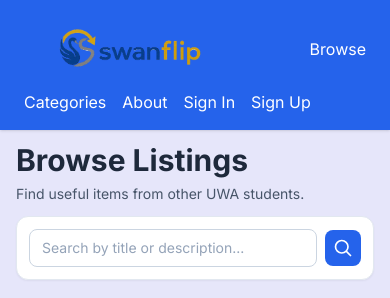
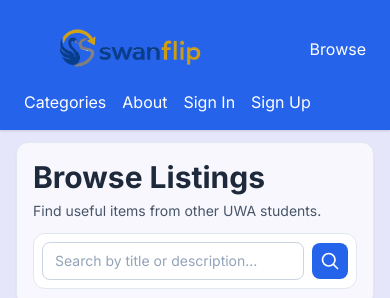
Before and after one commit to husthunterpy01/CITS5505-Project, a Flask app: page /browse in a window 390 px wide. Shown: the top 298 px of the page. Run offline with Flask 3, Linux system fonts and the light colour scheme; data comes from the database, SQL or seed files in the repository; some libraries are stand-ins or nearby versions.

Commit message:
feature(browse): reposition search controls

```diff
--- a/templates/browse.html
+++ b/templates/browse.html
@@ -7,15 +7,16 @@
   data-search-url="{{ url_for('main.api_products_search') }}"
 >
   <div class="mx-auto w-full max-w-7xl">
-    <div class="mb-3">
+    <section class="mb-3 rounded-xl border border-slate-200 bg-white/70 p-4 shadow-sm">
+      <div class="flex flex-col gap-3 lg:flex-row lg:items-end lg:justify-between">
+        <div>
           <h1 class="text-3xl font-bold text-slate-800">Browse Listings</h1>
           <p class="mt-1.5 text-sm text-slate-600">
             Find useful items from other UWA students.
           </p>
         </div>
-
-    <div class="grid grid-cols-1 gap-5 lg:grid-cols-[300px_minmax(0,1fr)] lg:items-start">
-      <aside class="rounded-xl border border-slate-200 bg-white p-3 shadow-sm">
+        <div class="w-full lg:max-w-3xl">
+          <div class="rounded-xl border border-slate-200 bg-white p-2">
             <div class="flex items-center gap-2">
               <label class="sr-only" for="browse-search-input">Search products</label>
               <input
@@ -37,12 +38,15 @@
                 </svg>
               </button>
             </div>
-      </aside>
+          </div>
+        </div>
+      </div>
+    </section>
 
     <div class="min-w-0">
         <p id="browse-search-feedback" class="mb-3 hidden text-sm font-medium text-slate-700"></p>
 
-        <div id="browse-product-grid" class="grid grid-cols-1 gap-6 sm:grid-cols-2 xl:grid-cols-3">
+        <div id="browse-product-grid" class="grid grid-cols-1 gap-6 sm:grid-cols-2 lg:grid-cols-3 xl:grid-cols-4">
           {% for product in products %} {% set is_sold = product.status == 'sold' %}
 
           <article
@@ -97,7 +101,6 @@
         </p>
     </div>
   </div>
-  </div>
 </section>
 <script src="{{ url_for('static', filename='pages/BrowsePage/browsepage.js') }}"></script>
 
```
Lines whose indentation alone changed are shown as unchanged.
